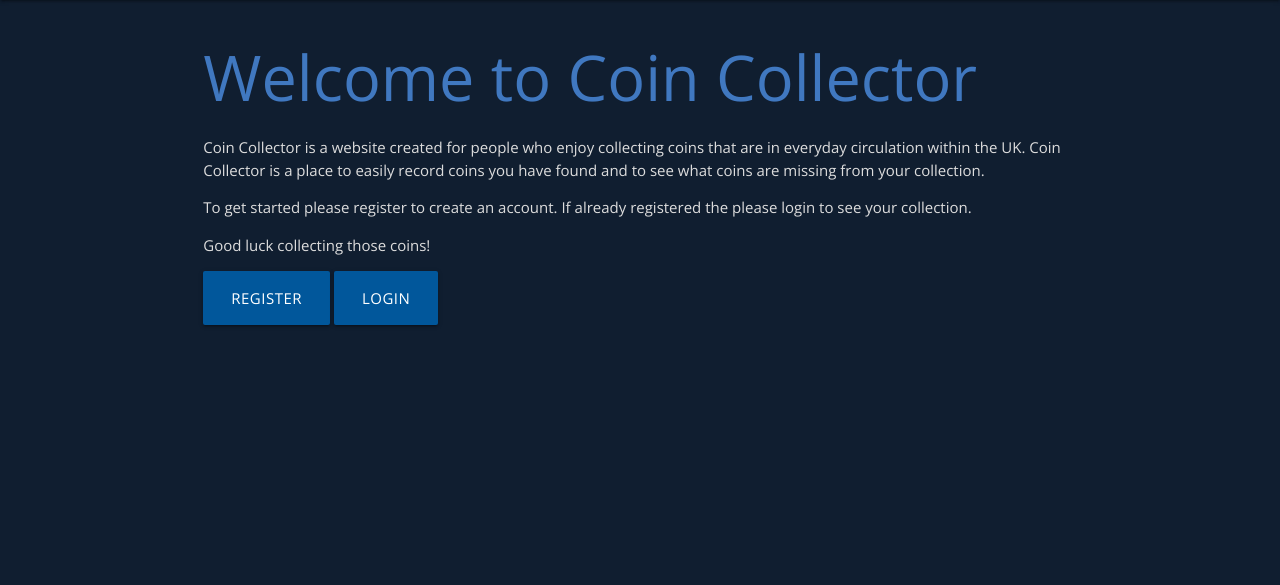
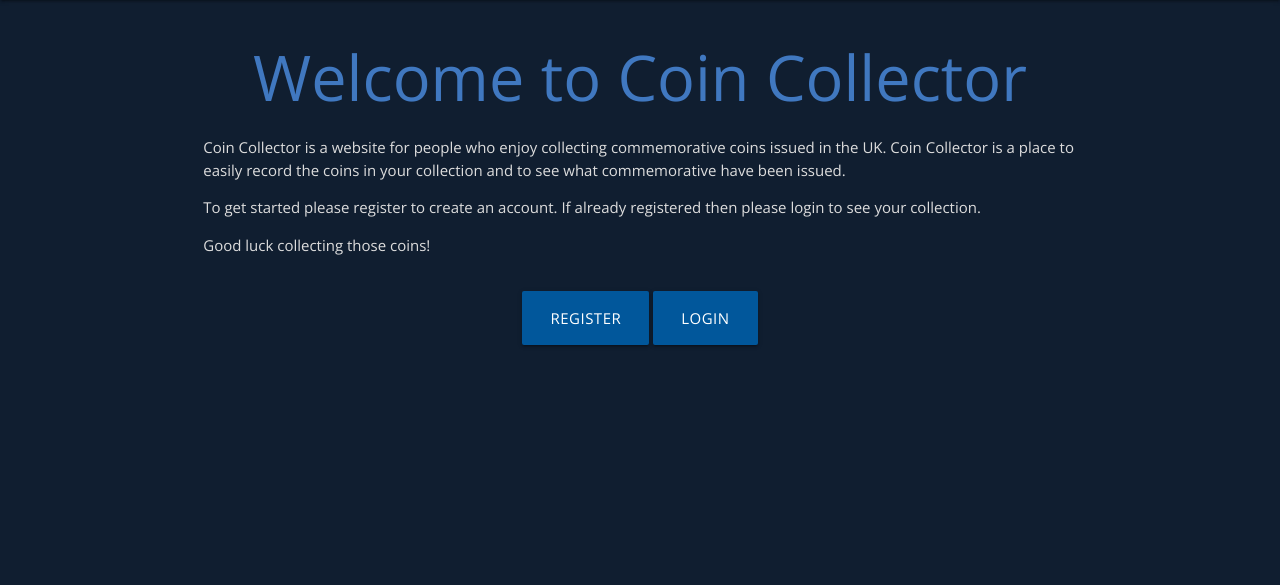
Before and after one commit to peejaywk/MS3-CoinCollector, a Flask app: page / in a window 1280 px wide. Shown: the part 64-649 px from the top of the page. Run offline with Flask 2, Linux system fonts and the light colour scheme; some libraries are stand-ins or nearby versions.

Commit message:
Change welcome text on the home screen.

```diff
--- a/templates/user_coins.html
+++ b/templates/user_coins.html
@@ -4,16 +4,19 @@
 {% if not session.user %}
 <div class="row">
     <div class="col s12">
-        <h1>Welcome to Coin Collector</h1>
-        <p>Coin Collector is a website created for people who enjoy collecting coins that are in everyday
-            circulation within the UK. Coin Collector is a place to easily record coins you have found and
-            to see what coins are missing from your collection.
+        <h1 class="center-align">Welcome to Coin Collector</h1>
+        <p>Coin Collector is a website for people who enjoy collecting commemorative coins
+            issued in the UK. Coin Collector is a place to easily record the coins in your
+            collection and to see what commemorative have been issued.
         </p>
-        <p>To get started please register to create an account. If already registered the please login to
+        <p>To get started please register to create an account. If already registered then please login to
             see your collection.
         </p>
         <p>Good luck collecting those coins!</p>
-
+    </div>
+</div>
+<div class="row">
+    <div class="col s12 center-align">
         <a class="waves-effect waves-light btn-large light-blue darken-4" href="{{ url_for('register') }}">Register</a>
         <a class="waves-effect waves-light btn-large light-blue darken-4" href="{{ url_for('login') }}">Login</a>
     </div>
```
